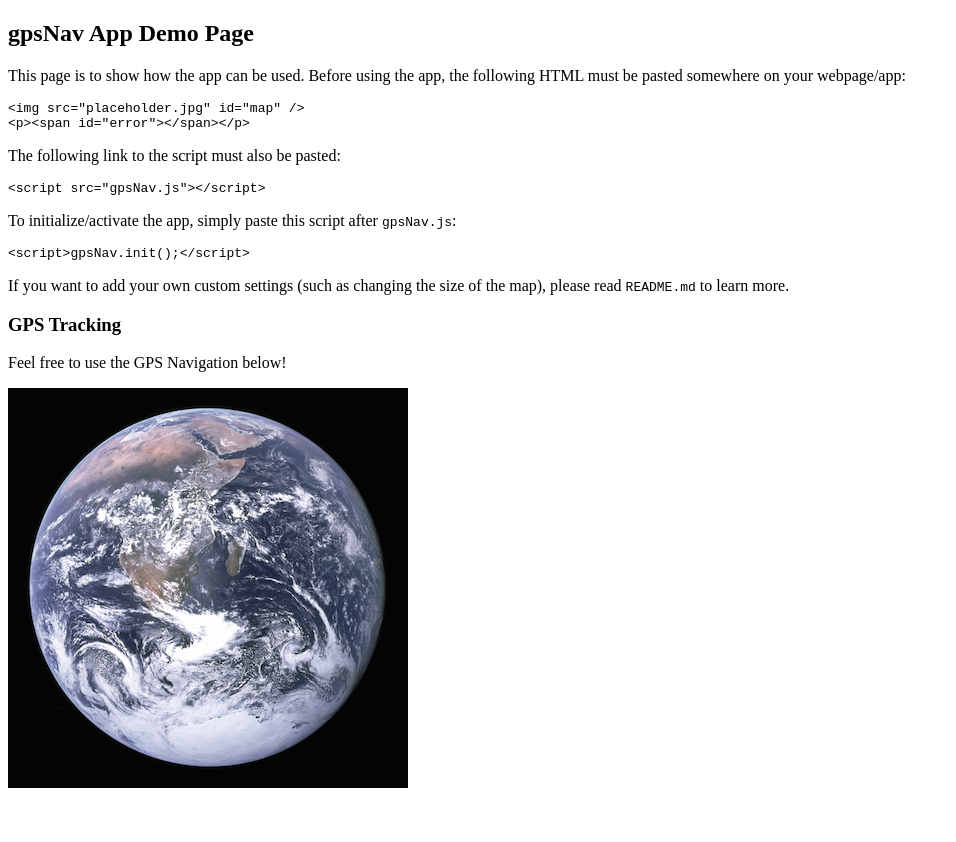
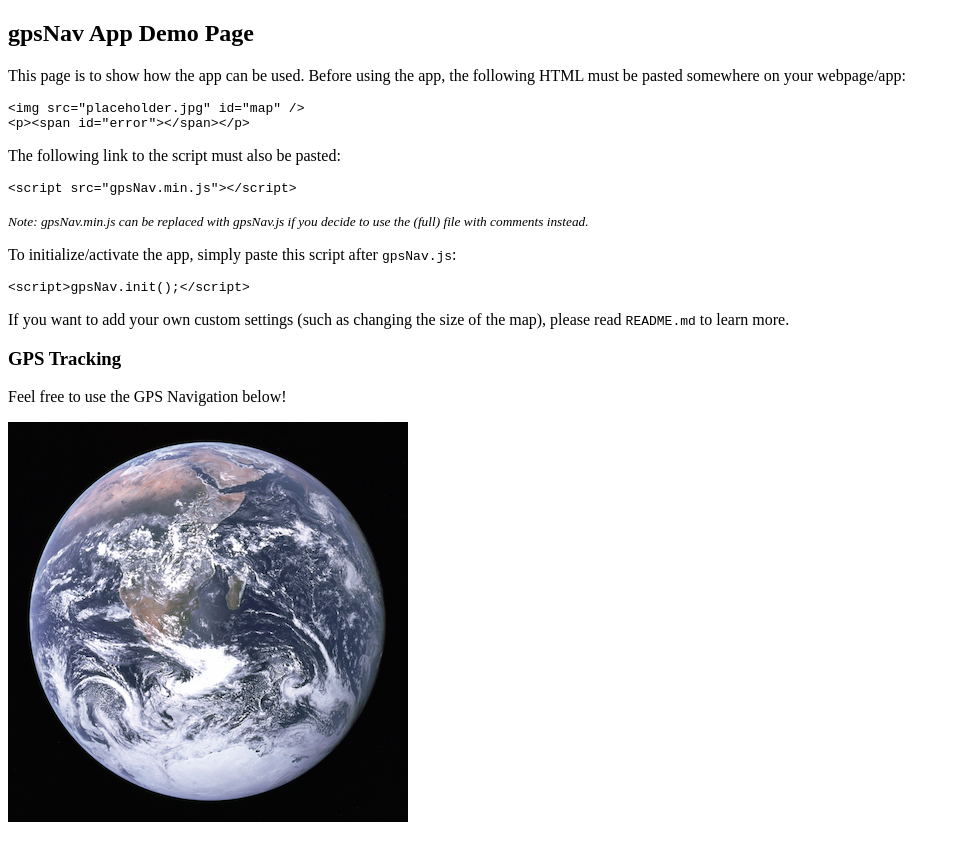
Before and after one commit to DonaldKellett/gpsNav, a plain HTML site: page index.html in a window 1280 px wide. Shown: the whole page, without its empty margins (0-956 px from the left). Before the commit the page ends 808 px from the top, so only its background shows below. Drawn offline with Linux system fonts and the light colour scheme.

Commit message:
Added description for minified file

```diff
--- a/index.html
+++ b/index.html
@@ -15,7 +15,8 @@
 		<pre><code>&lt;img src="placeholder.jpg" id="map" /&gt;
 &lt;p&gt;&lt;span id="error"&gt;&lt;/span&gt;&lt;/p&gt;</code></pre>
 		<p>The following link to the script must also be pasted:</p>
-		<pre><code>&lt;script src="gpsNav.js"&gt;&lt;/script&gt;</code></pre>
+		<pre><code>&lt;script src="gpsNav.min.js"&gt;&lt;/script&gt;</code></pre>
+		<p><span style="font-style: italic; font-size: smaller;">Note: gpsNav.min.js can be replaced with gpsNav.js if you decide to use the (full) file with comments instead.</span></p>
 		<p>To initialize/activate the app, simply paste this script after <code>gpsNav.js</code>:</p>
 		<pre><code>&lt;script&gt;gpsNav.init();&lt;/script&gt;</code></pre>
 		<p>If you want to add your own custom settings (such as changing the size of the map), please read <code>README.md</code> to learn more.</p>
@@ -24,7 +25,7 @@
 		<img src="placeholder.jpg" id="map" />
 		<p><span id="error"></span></p>
 		<!-- gpsNav Script -->
-		<script src="gpsNav.js"></script>
+		<script src="gpsNav.min.js"></script>
 		<script>
 		/* Example initialization method */
 
```
Also changed, not shown: 1 other file.
